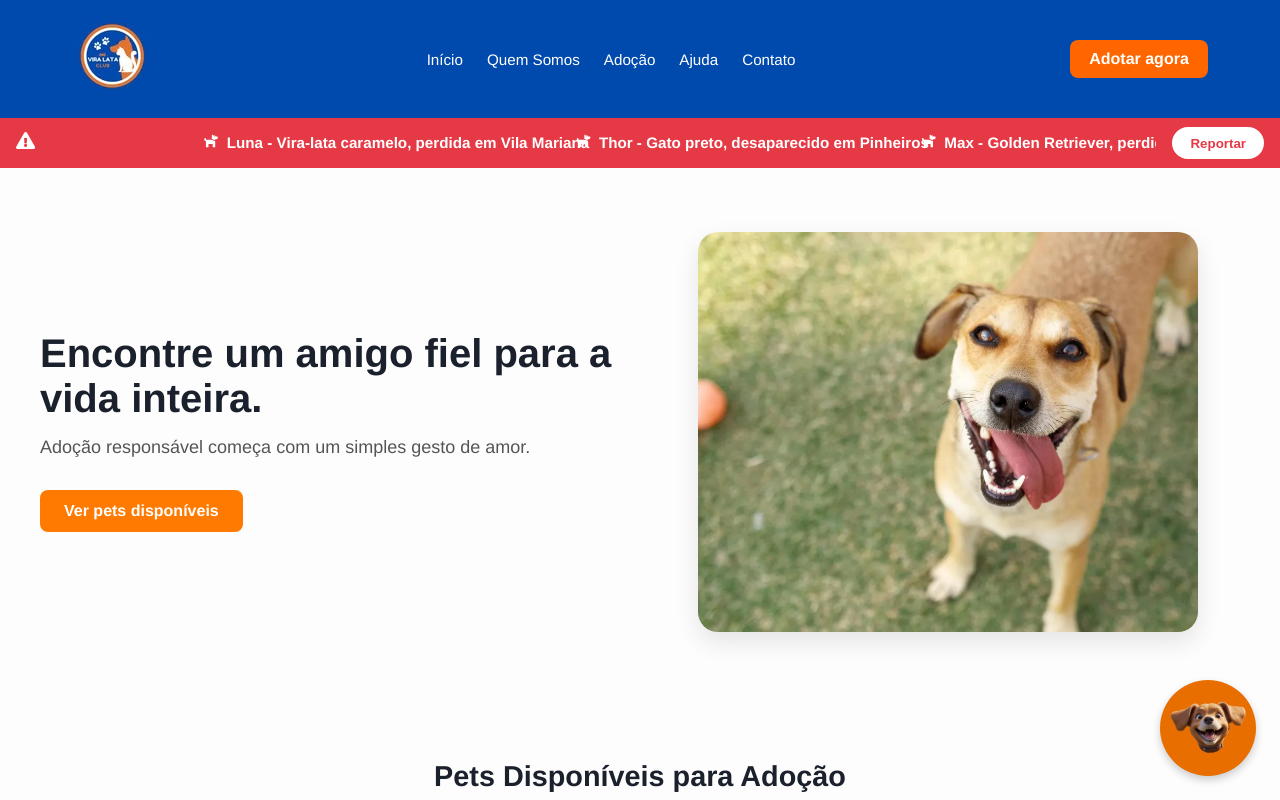
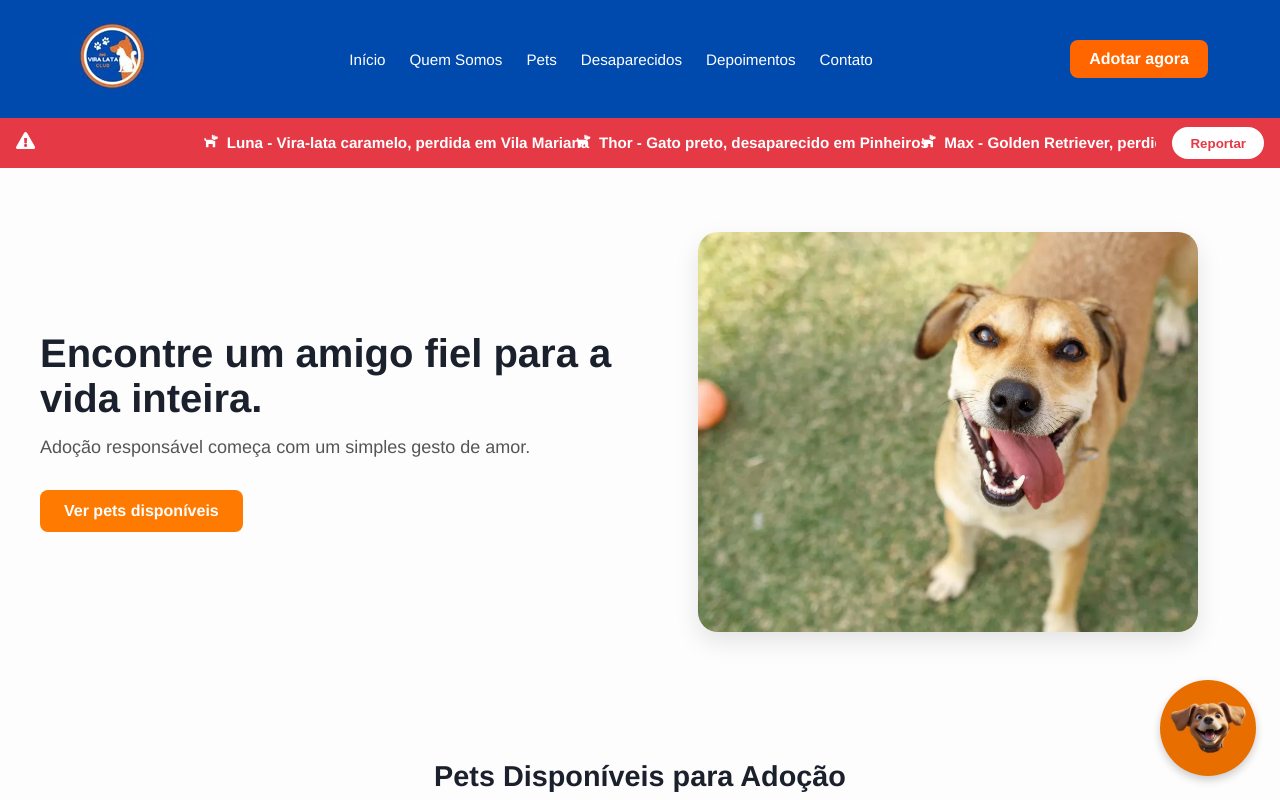
Before and after one commit to matheus-meissner/vira_lata_club, a React (Vite) app in the folder client/: page / in a window 1280 px wide. Shown: the top 800 px of the page. Built offline with nearby package versions, Linux system fonts and the light colour scheme.

Commit message:
fix: update header

```diff
--- a/client/src/components/Header.jsx
+++ b/client/src/components/Header.jsx
@@ -20,8 +20,9 @@ const Header = () => {
         <Nav>
           <NavLink href="/">Início</NavLink>
           <NavLink href="/sobre">Quem Somos</NavLink>
-          <NavLink href="/adocao">Adoção</NavLink>
-          <NavLink href="/ajuda">Ajuda</NavLink>
+          <NavLink href="/adocao">Pets</NavLink>
+          <NavLink href="/desaparecidos">Desaparecidos</NavLink>
+          <NavLink href="/testimonials">Depoimentos</NavLink>
           <NavLink href="/contato">Contato</NavLink>
         </Nav>
 
```
